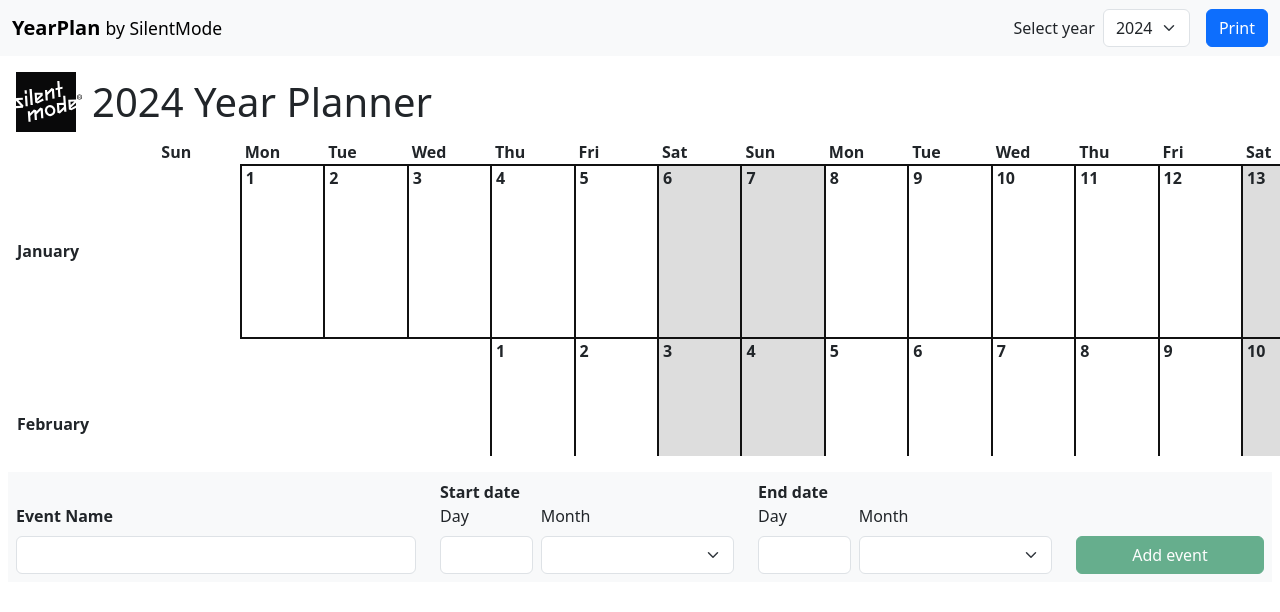
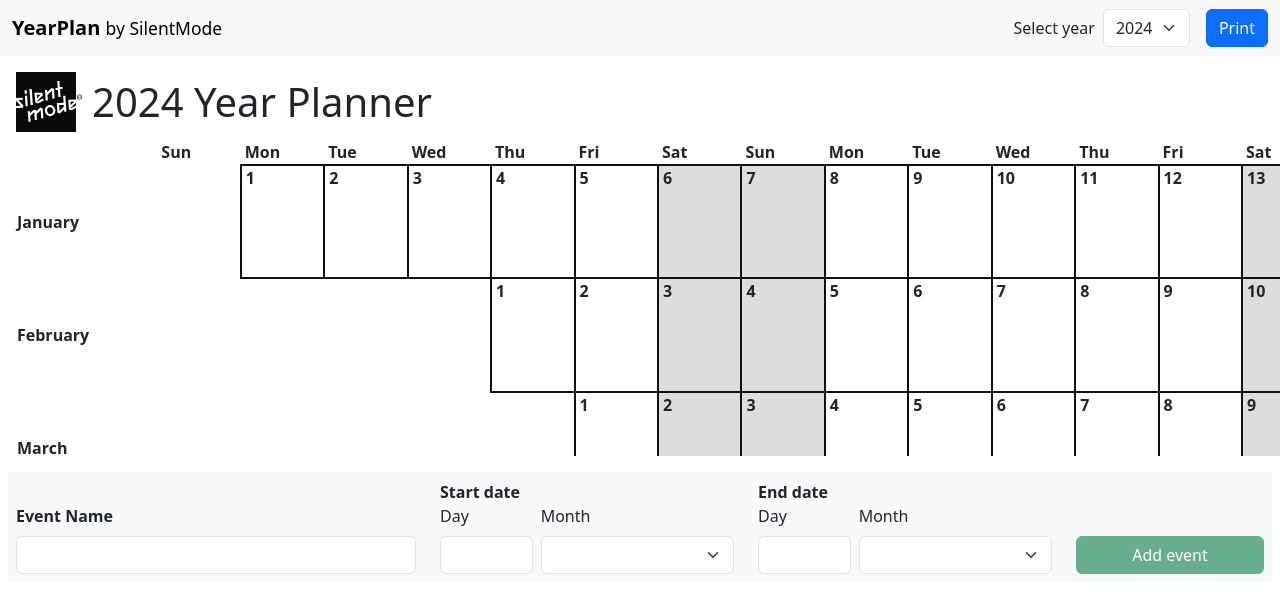
Before and after one commit to legendarydrew/yearplan, an Angular app: page / in a window 1280 px wide. Shown: the top 612 px of the page. Built offline with nearby package versions, Linux system fonts and the light colour scheme.

Commit message:
feat: display the name of each calendar event.

```diff
--- a/src/app/components/calendar/calendar.component.css
+++ b/src/app/components/calendar/calendar.component.css
@@ -17,7 +17,7 @@
 
 .calendar-table {
   border-collapse: collapse;
-  flex-grow: 1;
+  margin-bottom: auto;
   table-layout: fixed;
   width: 100%;
 }
@@ -36,7 +36,7 @@
 }
 
 td.day {
-  height: 2cm;
+  height: 3cm;
 }
 
 td.day:not(:empty) {
@@ -59,6 +59,14 @@ td.day:not(:empty) {
   font-weight: bold;
 }
 
+.day-events {
+  font-size: 0.8em;
+  font-weight: 500;
+  list-style: none;
+  margin: 0;
+  padding: 0;
+}
+
 
 .calendar-events {
   margin: 1.5rem 0;
--- a/src/app/components/calendar/calendar.component.html
+++ b/src/app/components/calendar/calendar.component.html
@@ -21,6 +21,13 @@
               @if (day.date) {
                 <span class="day-number">{{ day.date }}</span>
               }
+              @if (day.hasEvent) {
+                <ul class="day-events">
+                  @for (event of day.events; track event) {
+                    <li>{{ event }}</li>
+                  }
+                </ul>
+              }
             </td>
           }
         </tr>
--- a/src/app/components/calendar/calendar.component.ts
+++ b/src/app/components/calendar/calendar.component.ts
@@ -88,6 +88,8 @@ export class CalendarComponent implements OnChanges {
       });
       matchingDays.forEach((day) => {
         day.hasEvent = true;
+        day.events = day.events ?? [];
+        day.events.push(event.name);
       });
     });
   }
--- a/src/app/interfaces.ts
+++ b/src/app/interfaces.ts
@@ -6,6 +6,7 @@ export interface YearPlan {
 export interface CalendarSpot {
   date: number | null;
   hasEvent: boolean;
+  events?: string[];
 }
 
 export interface CalendarMonth {
```
